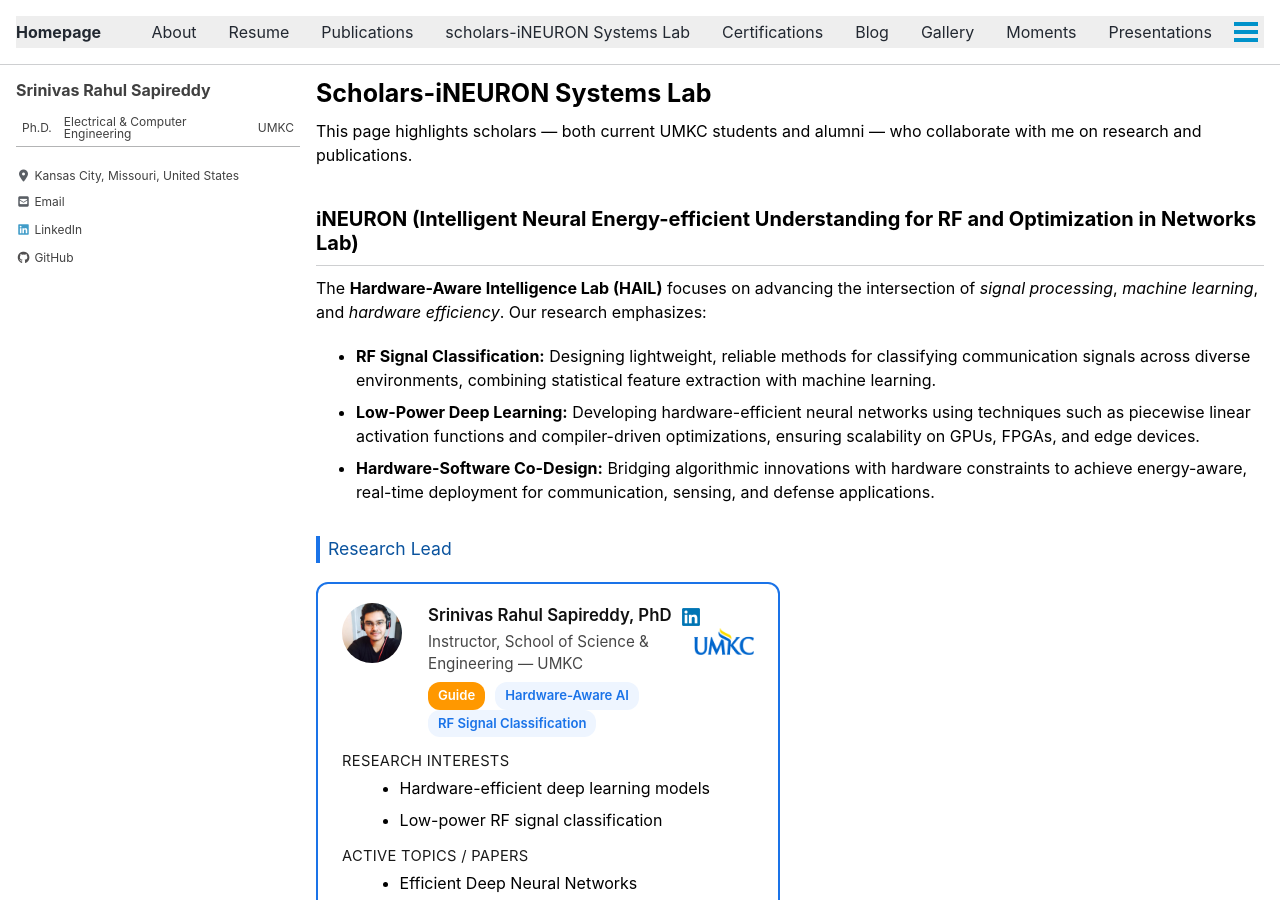
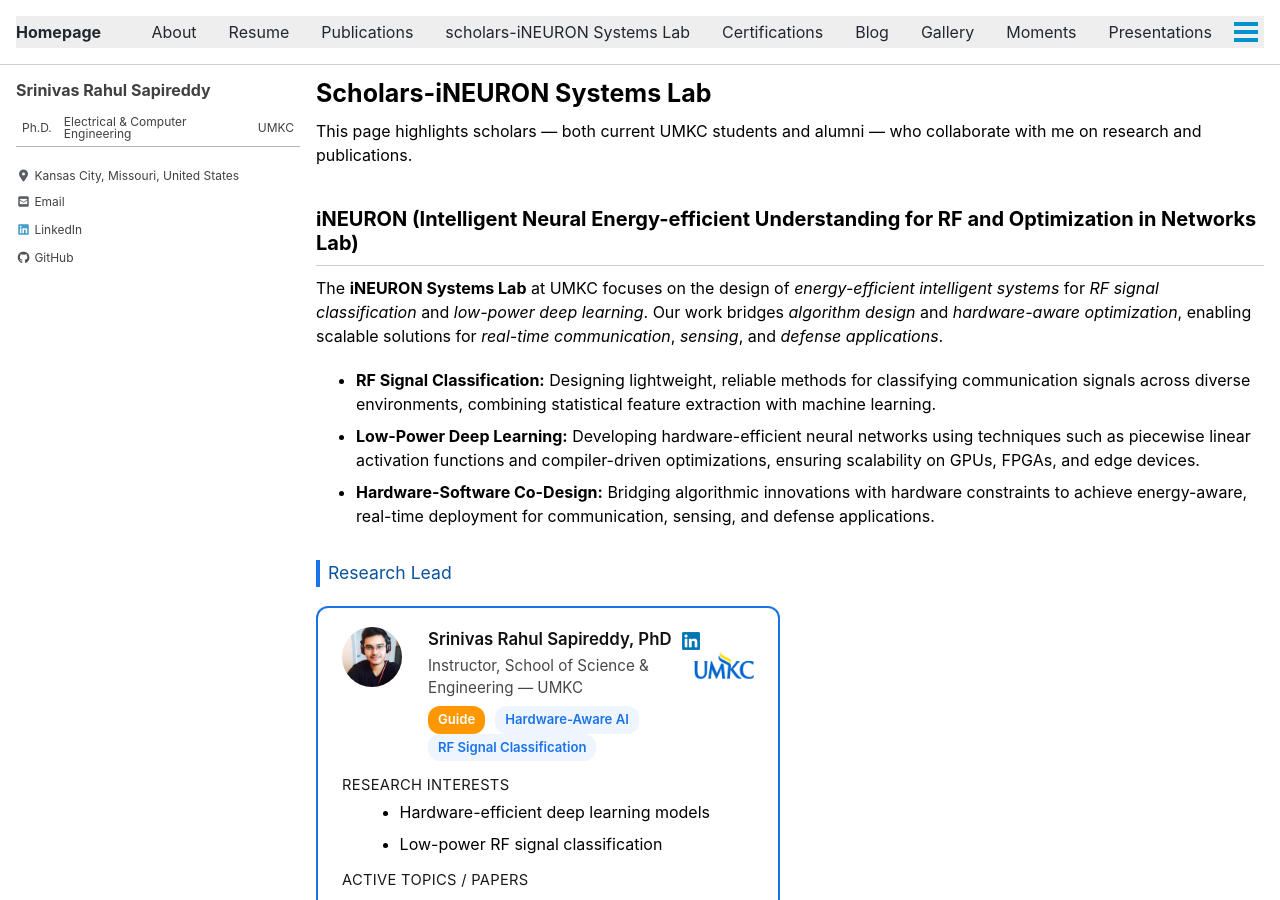
Before and after one commit to srsapireddy/srsapireddy.github.io, a Jekyll site: the page built from _pages/scholars.md, in a window 1280 px wide and 900 px high. Built offline with Jekyll 4.4.1, drawn with Linux system fonts in a browser that asks for light colours; cached includes are drawn as plain includes; nearby versions of some CDN libraries.

Commit message:
Update scholars.md

```diff
--- a/_pages/scholars.md
+++ b/_pages/scholars.md
@@ -134,9 +134,13 @@ This page highlights scholars — both current UMKC students and alumni — who
 <section class="lab-section">
   <h2>iNEURON (Intelligent Neural Energy-efficient Understanding for RF and Optimization in Networks Lab)</h2>
   <p>
-    The <strong>Hardware-Aware Intelligence Lab (HAIL)</strong> focuses on advancing the intersection of
-    <em>signal processing</em>, <em>machine learning</em>, and <em>hardware efficiency</em>. Our research emphasizes:
-  </p>
+    The <strong>iNEURON Systems Lab</strong> at UMKC focuses on the design of
+    <em>energy-efficient intelligent systems</em> for <em>RF signal classification</em> and
+    <em>low-power deep learning</em>. Our work bridges <em>algorithm design</em> and
+    <em>hardware-aware optimization</em>, enabling scalable solutions for
+    <em>real-time communication</em>, <em>sensing</em>, and <em>defense applications</em>.
+</p>
+
 
   <ul>
     <li><strong>RF Signal Classification:</strong> Designing lightweight, reliable methods for classifying communication signals across diverse environments, combining statistical feature extraction with machine learning.</li>
```
